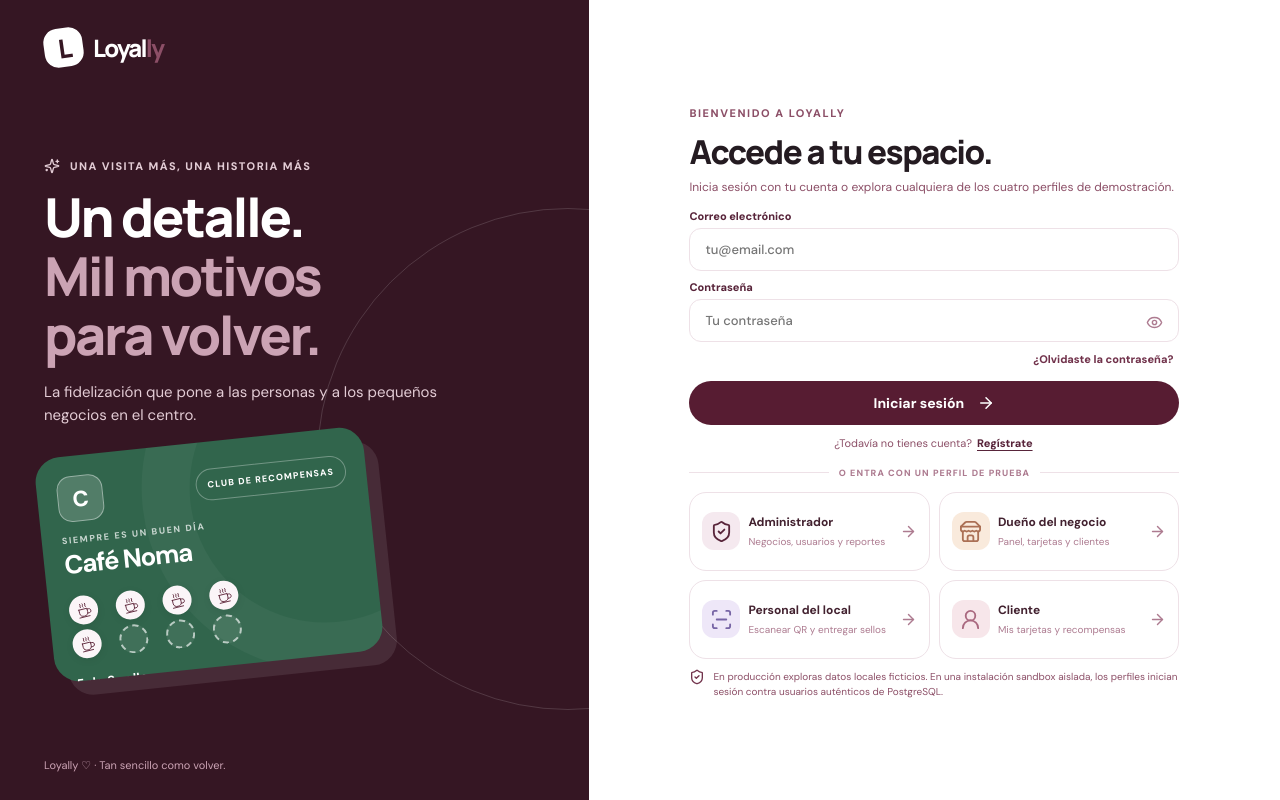
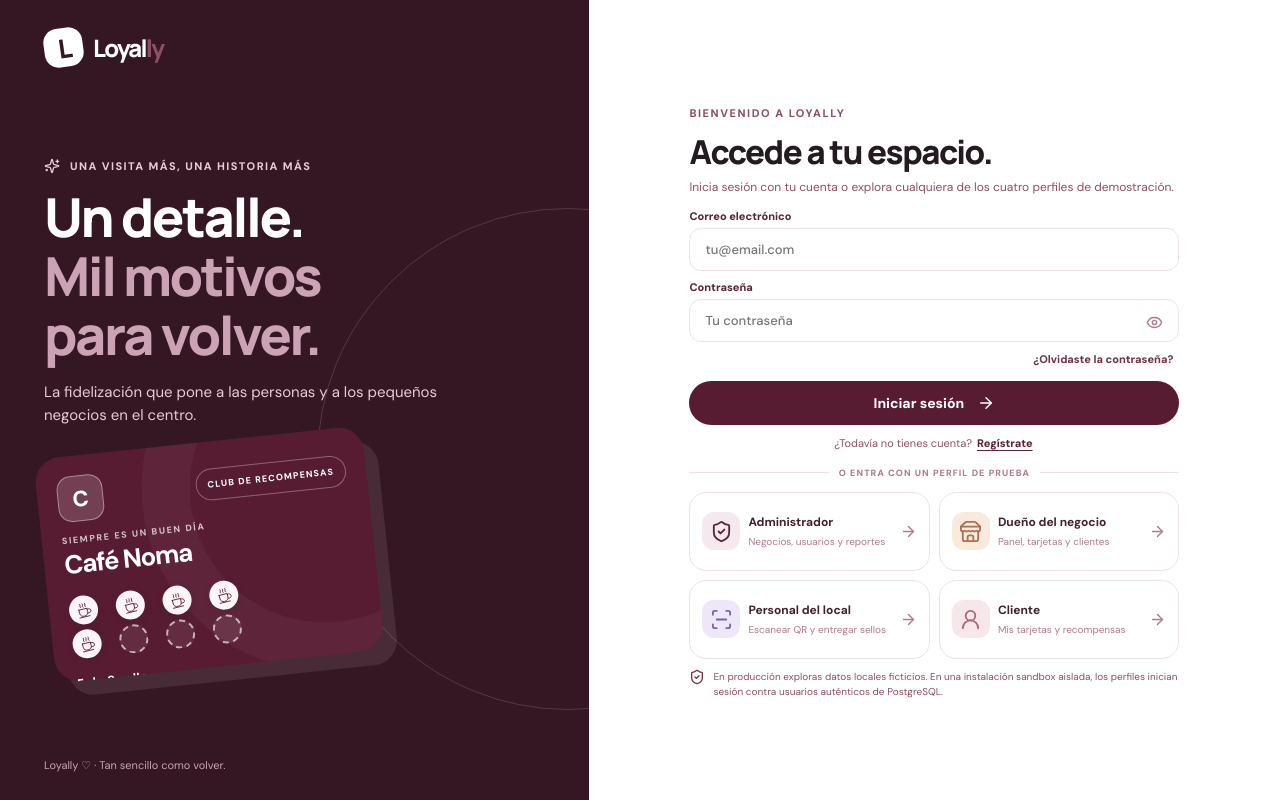
Before and after one commit to tostis005/LP, a Next.js app: page /acceder in a window 1280 px wide. Built offline with nearby package versions, Linux system fonts and the light colour scheme; no server answers.

Commit message:
style(theme): adaptar valores por defecto y demos a la nueva identidad Loyally

```diff
--- a/app/acceder/page.tsx
+++ b/app/acceder/page.tsx
@@ -61,7 +61,7 @@ export default function Login(){
     <div className="auth-story-label"><Sparkles size={16}/> UNA VISITA MÁS, UNA HISTORIA MÁS</div>
     <h1>Un detalle.<br/><em>Mil motivos<br/>para volver.</em></h1>
     <p>La fidelización que pone a las personas y a los pequeños negocios en el centro.</p>
-    <div className="auth-stamp-illustration"><StampCard name="Café Noma" color="#31654c" reward="Tu próximo café gratis" total={8} earned={5} icon="coffee" message="SIEMPRE ES UN BUEN DÍA"/></div>
+    <div className="auth-stamp-illustration"><StampCard name="Café Noma" color="#571c32" reward="Tu próximo café gratis" total={8} earned={5} icon="coffee" message="SIEMPRE ES UN BUEN DÍA"/></div>
    </div>
    <div className="auth-story-foot">Loyally ♡ · Tan sencillo como volver.</div>
   </aside>
```
